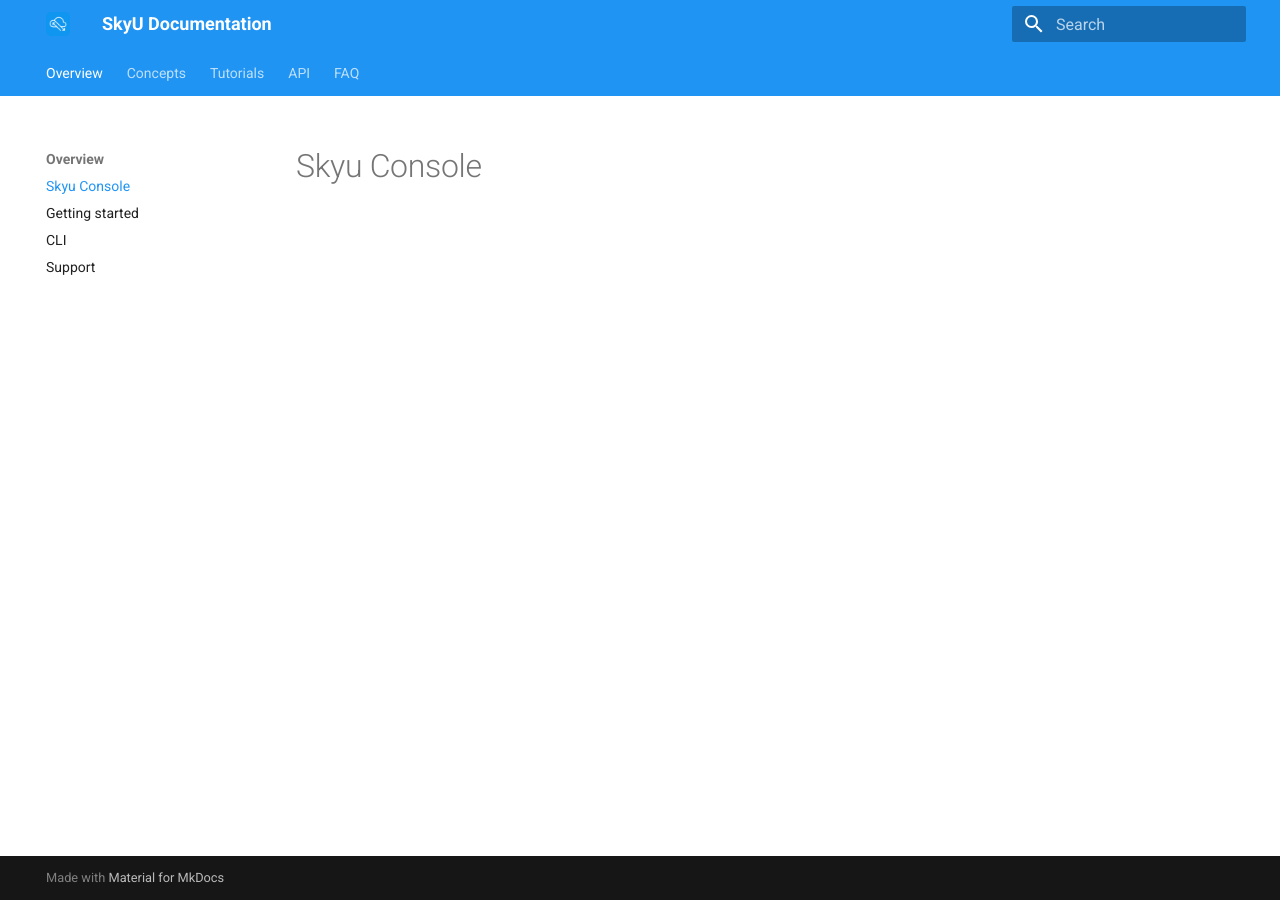
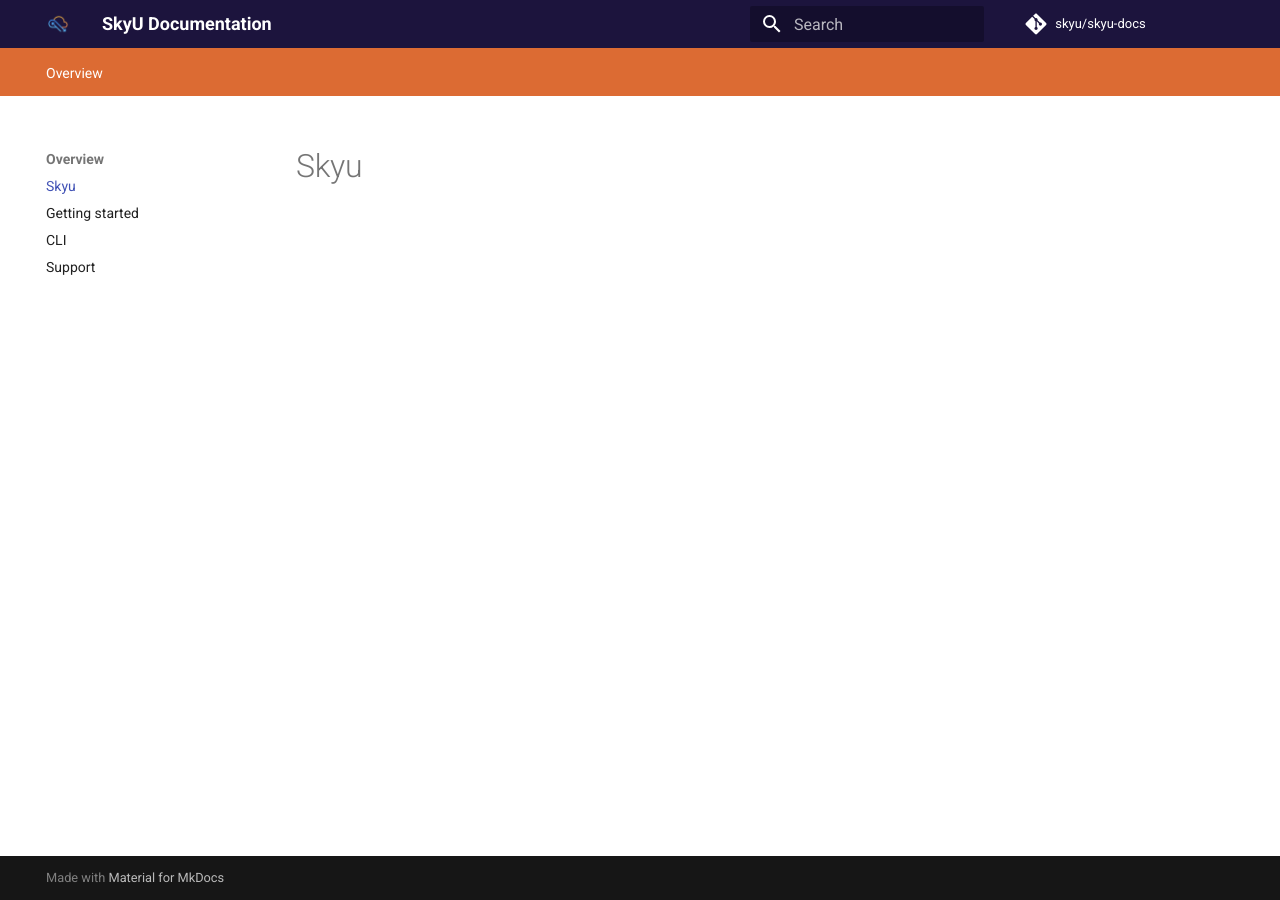
Before and after one commit to skyu-io/skyu-docs, an MkDocs documentation site: the page built from docs/index.md, in a window 1280 px wide. Built offline with MkDocs 1.6.1 and Material for MkDocs 9.7.7, drawn with Linux system fonts in a browser that asks for light colours; comment, search, counter and statistics services are not loaded.

Commit message:
mkdocs updated

```diff
--- a/docs/index.md
+++ b/docs/index.md
@@ -1 +1 @@
-# Skyu Console
+# Skyu
--- a/mkdocs.yml
+++ b/mkdocs.yml
@@ -1,4 +1,6 @@
 site_name: SkyU Documentation
+repo_name: "skyu/skyu-docs"
+repo_url: https://github.com/skyu-io/skyu-documentation
 theme:
   name: material
   features:
@@ -11,14 +13,17 @@ theme:
     - content.tabs.link
     - content.code.annotation
     - content.code.copy
+  include_sidebar: true
   language: en
+  custom_dir: overrides
+  logo: assets/images/skyu.png
+  favicon: assets/images/skyu.png
   palette:
-    - scheme: default
-      primary: blue
-      accent: black S
-  custom_dir: overrides
-  logo: assets/images/skyu-logo-512.png
-  favicon: assets/images/favicon.ico
+    - scheme: skyu
+
+plugins:
+    - search
+    - awesome-pages
 
 nav:
   - Overview:
@@ -26,11 +31,7 @@ nav:
       - Getting started: getting-started.md
       - CLI: cli.md
       - Support: support.md
-  - Concepts:
-      - Concepts/index.md
-  - Tutorials:
-      - Tutorials/index.md
-  - API:
-      - API/index.md
-  - FAQ:
-      - FAQ/index.md
+  - ...
+
+extra_css:
+  - assets/stylesheets/overrides.css
--- /dev/null
+++ b/overrides/assets/stylesheets/overrides.css
@@ -0,0 +1,13 @@
+[data-md-color-scheme='skyu'] {
+    --md-primary-fg-color: #1c143d;
+    --md-primary-fg-color--light: #bbdefb;
+    --md-primary-fg-color--dark: #004c8c;
+}
+
+.md-tabs {
+    background-color: #dc6b33;
+}
+
+.md-content {
+    margin-bottom: 4rem;
+}
```
Also changed, not shown: docs/API/index.md (deleted, +0 -1 lines), docs/Concepts/index.md (deleted, +0 -1 lines), docs/FAQ/index.md (deleted, +0 -1 lines), docs/Tutorials/index.md (deleted, +0 -1 lines), docs/.pages (added), docs/API/.pages (added), docs/Concepts/.pages (added), docs/FAQ/.pages (added), docs/Tutorials/.pages (added), overrides/assets/images/skyu-logo-512.png (deleted), overrides/assets/images/skyu.png (added), overrides/assets/overlay/random-bg.svg (added).
